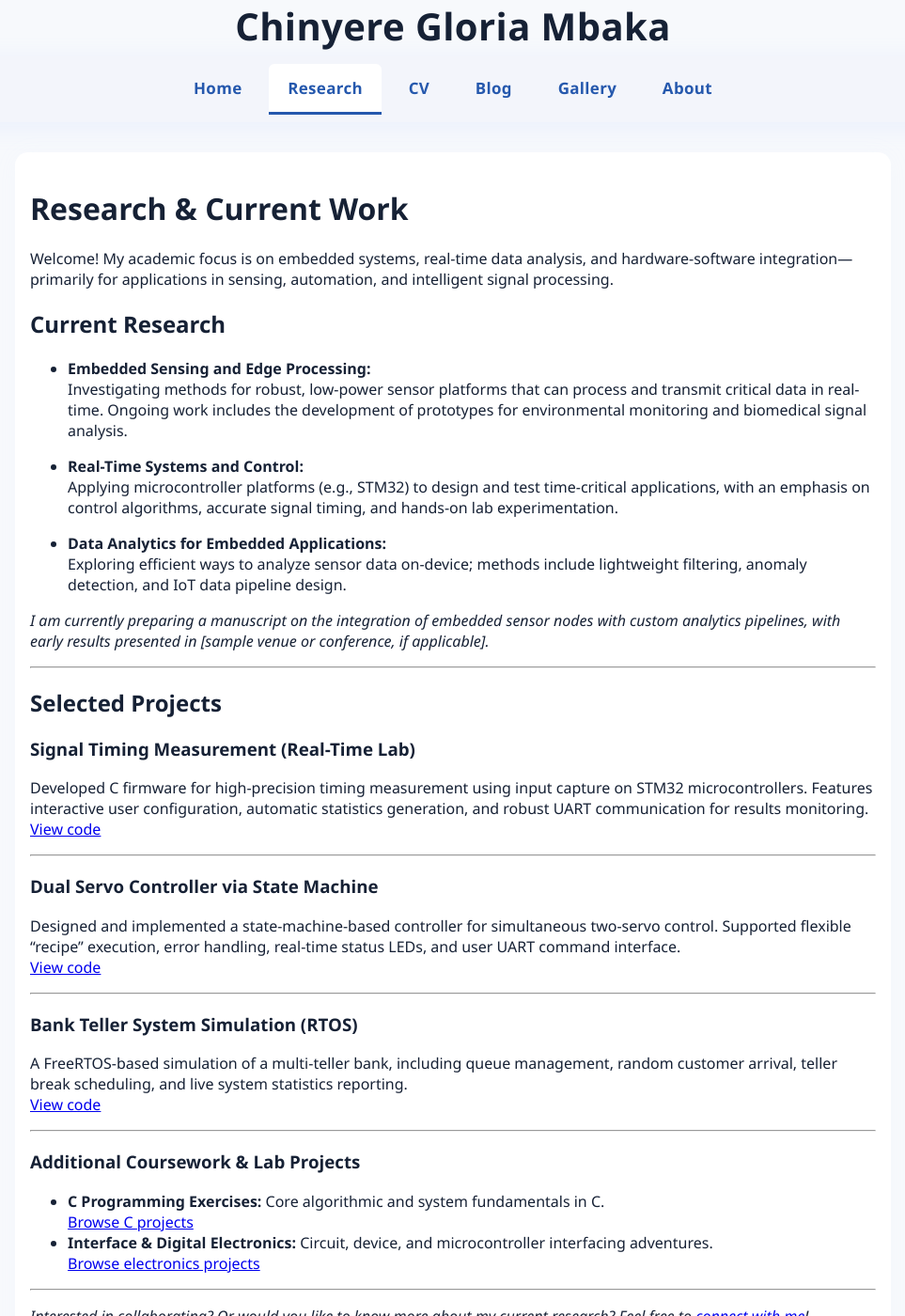
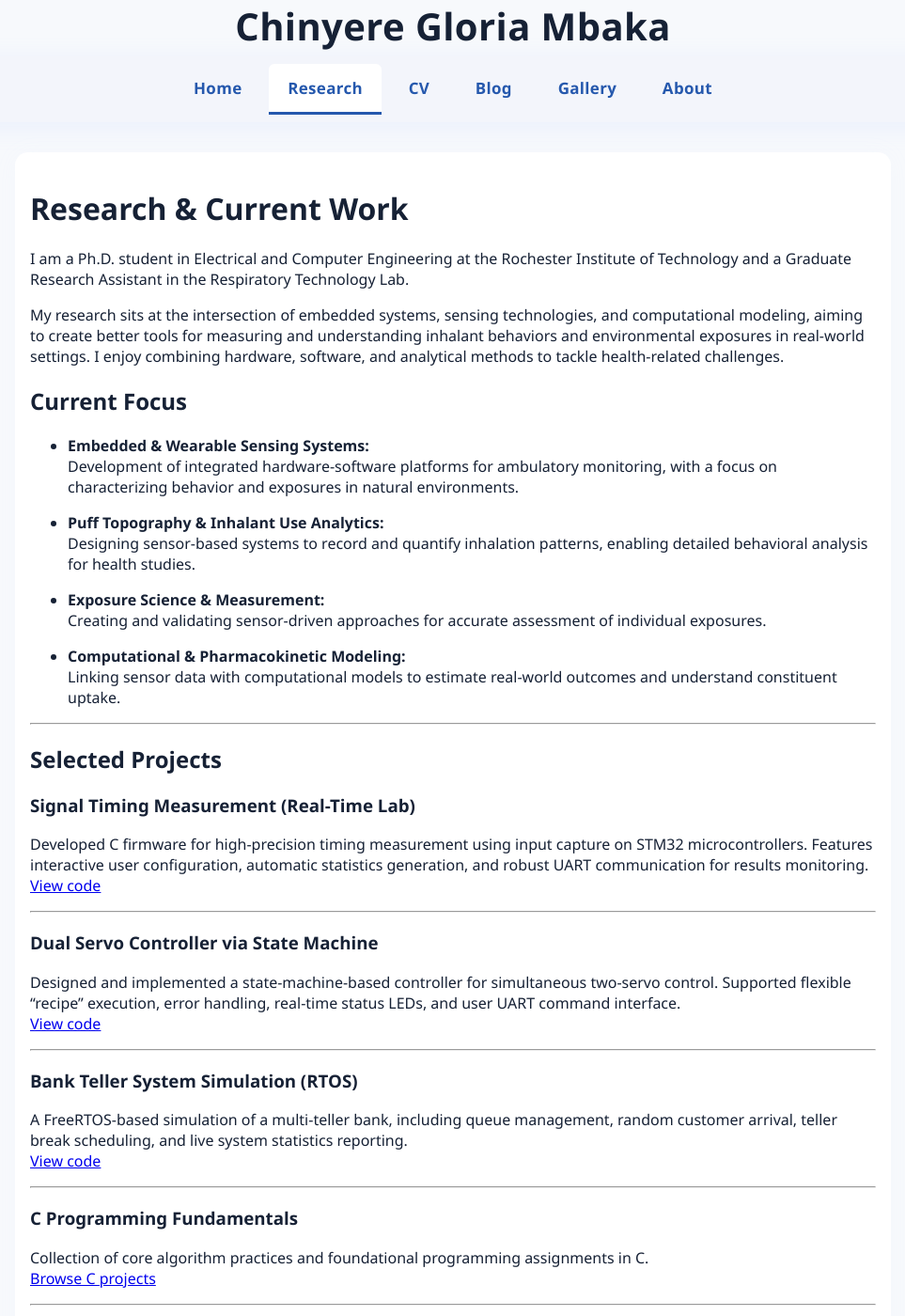
Before and after one commit to mbaglo/mbaglo.github.io, a Jekyll site: the page built from research.md, in a window 1280 px wide and 1400 px high. Shown: the whole window at 94% size, without its empty margins (158-1121 px from the left). Built offline with Jekyll 4.4.1, drawn with Linux system fonts in a browser that asks for light colours; some of the changed text lies outside the part shown.

Commit message:
Revise research.md: update abstract, all current/lab/class work, full research interests. Ready for images or new projects.

```diff
--- a/research.md
+++ b/research.md
@@ -6,20 +6,23 @@ permalink: /research/
 
 # Research & Current Work
 
-Welcome! My academic focus is on embedded systems, real-time data analysis, and hardware-software integration—primarily for applications in sensing, automation, and intelligent signal processing.
+I am a Ph.D. student in Electrical and Computer Engineering at the Rochester Institute of Technology and a Graduate Research Assistant in the Respiratory Technology Lab.
 
-## Current Research
+My research sits at the intersection of embedded systems, sensing technologies, and computational modeling, aiming to create better tools for measuring and understanding inhalant behaviors and environmental exposures in real-world settings. I enjoy combining hardware, software, and analytical methods to tackle health-related challenges.
 
-- **Embedded Sensing and Edge Processing:**
-  Investigating methods for robust, low-power sensor platforms that can process and transmit critical data in real-time. Ongoing work includes the development of prototypes for environmental monitoring and biomedical signal analysis.
+## Current Focus
 
-- **Real-Time Systems and Control:**
-  Applying microcontroller platforms (e.g., STM32) to design and test time-critical applications, with an emphasis on control algorithms, accurate signal timing, and hands-on lab experimentation.
+- **Embedded & Wearable Sensing Systems:**
+  Development of integrated hardware-software platforms for ambulatory monitoring, with a focus on characterizing behavior and exposures in natural environments.
 
-- **Data Analytics for Embedded Applications:**
-  Exploring efficient ways to analyze sensor data on-device; methods include lightweight filtering, anomaly detection, and IoT data pipeline design.
+- **Puff Topography & Inhalant Use Analytics:**
+  Designing sensor-based systems to record and quantify inhalation patterns, enabling detailed behavioral analysis for health studies.
 
-*I am currently preparing a manuscript on the integration of embedded sensor nodes with custom analytics pipelines, with early results presented in [sample venue or conference, if applicable].*
+- **Exposure Science & Measurement:**
+  Creating and validating sensor-driven approaches for accurate assessment of individual exposures.
+
+- **Computational & Pharmacokinetic Modeling:**
+  Linking sensor data with computational models to estimate real-world outcomes and understand constituent uptake.
 
 ---
 
@@ -43,16 +46,30 @@ A FreeRTOS-based simulation of a multi-teller bank, including queue management,
 
 ---
 
-### Additional Coursework & Lab Projects
+### C Programming Fundamentals
+Collection of core algorithm practices and foundational programming assignments in C.
+[Browse C projects](https://github.com/mbaglo/MyProjects/tree/main/C-Programming)
 
-- **C Programming Exercises:** Core algorithmic and system fundamentals in C.
-  [Browse C projects](https://github.com/mbaglo/MyProjects/tree/main/C-Programming)
-- **Interface & Digital Electronics:** Circuit, device, and microcontroller interfacing adventures.
-  [Browse electronics projects](https://github.com/mbaglo/MyProjects/tree/main/Interface%20and%20Digital%20Electronics)
+---
+
+### Interface & Digital Electronics
+Projects covering digital logic, microcontroller interfacing, and hands-on electronics lab work.
+[Browse electronics projects](https://github.com/mbaglo/MyProjects/tree/main/Interface%20and%20Digital%20Electronics)
+
+---
+
+## Research Interests & Skills
+- Embedded systems
+- Ambulatory sensing
+- Puff topography monitoring
+- Exposure science
+- Computational modeling
+- Behavior-based yield modeling
+- Pharmacokinetic modeling
+- Wearable electronics & IoT
 
 ---
 
 *Interested in collaborating? Or would you like to know more about my current research? Feel free to [connect with me](mailto:gm6629@rit.edu)!*
 
-<!-- Optionally, add images from /assets/img/ as you see fit:
-![Lab Prototype](/assets/img/name_of_image.jpg) -->
+<!-- For images, add them using: ![Description](/assets/img/your_image.jpg) -->
```
